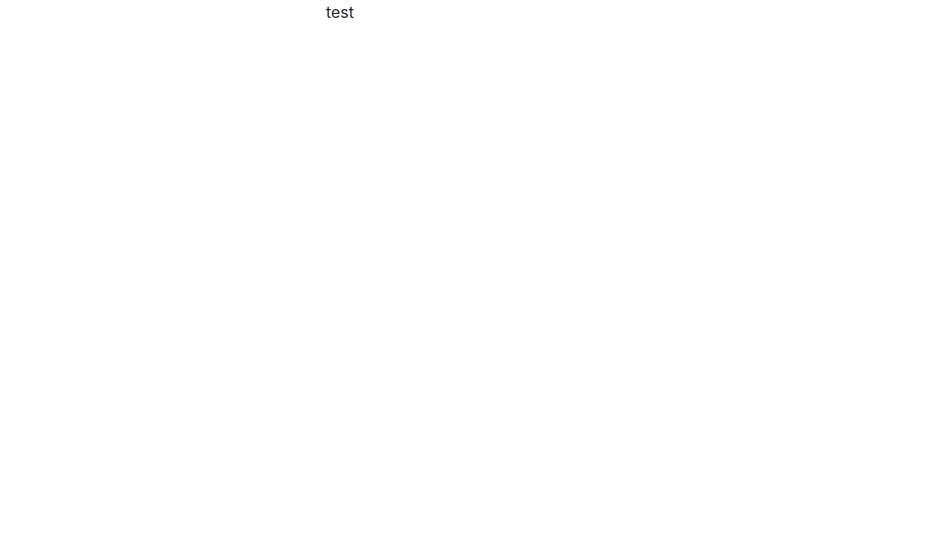
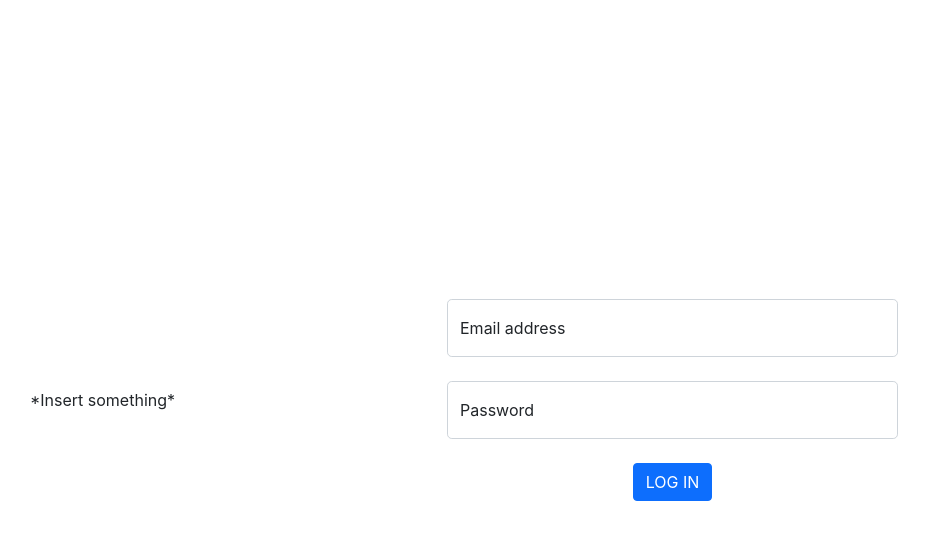
Before and after one commit to seanamir30/avion-banking-app, a React (Create React App) app: page / in a window 1280 px wide. Shown: the top 540 px of the page, without its empty margins (300-1229 px from the left). Built offline with nearby package versions, Linux system fonts and the light colour scheme.

Commit message:
Included Login Page (not functional yet)

```diff
--- a/src/App.js
+++ b/src/App.js
@@ -1,10 +1,10 @@
-import logo from './logo.svg';
+import LoginPage from './components/LoginPage';
 import './App.css';
 
 function App() {
   return (
     <div className="App">
-    	test
+    	<LoginPage />
     </div>
   );
 }
--- a/src/components/loginPage.js
+++ b/src/components/loginPage.js
@@ -0,0 +1,30 @@
+const LoginPage = () => {
+    return (
+        <div className="vh-100">
+            <div className="container py-5 h-100">
+                <div className="row d-flex align-items-center justify-content-center h-100">
+                    <div className="col-md-8 col-log-7 col-xl-7">
+                        *Insert something*
+                    </div>
+                    <div className="col-md-7 col-lg-5 col-xl-5">
+                        <form>
+                            <div class="form-floating mb-4">
+                                <input type="email" id="emailInput" class="form-control form-control-lg"
+                                    placeholder="Enter your email here!" />
+                                <label class="form-label" for="emailInput">Email address</label>
+                            </div>
+                            <div class="form-floating mb-4">
+                                <input type="password" id="passwordInput" class="form-control form-control-lg"
+                                    placeholder="Password" />
+                                <label class="form-label" for="passwordInput">Password</label>
+                            </div>
+                            <button type="button" className="btn btn-primary">LOG IN</button>
+                        </form>
+                    </div>
+                </div>
+            </div>
+        </div>
+    )
+}
+
+export default LoginPage
```
